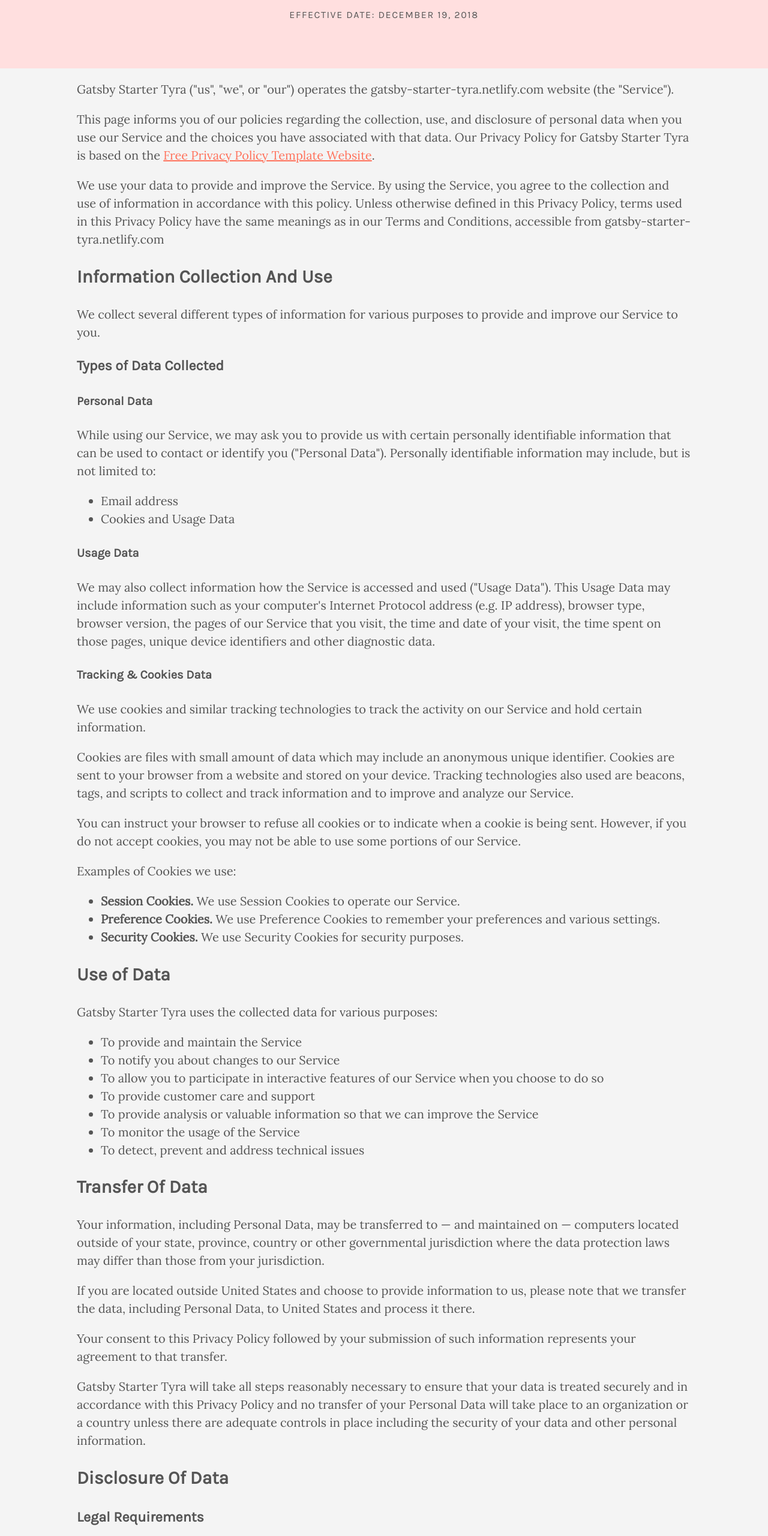
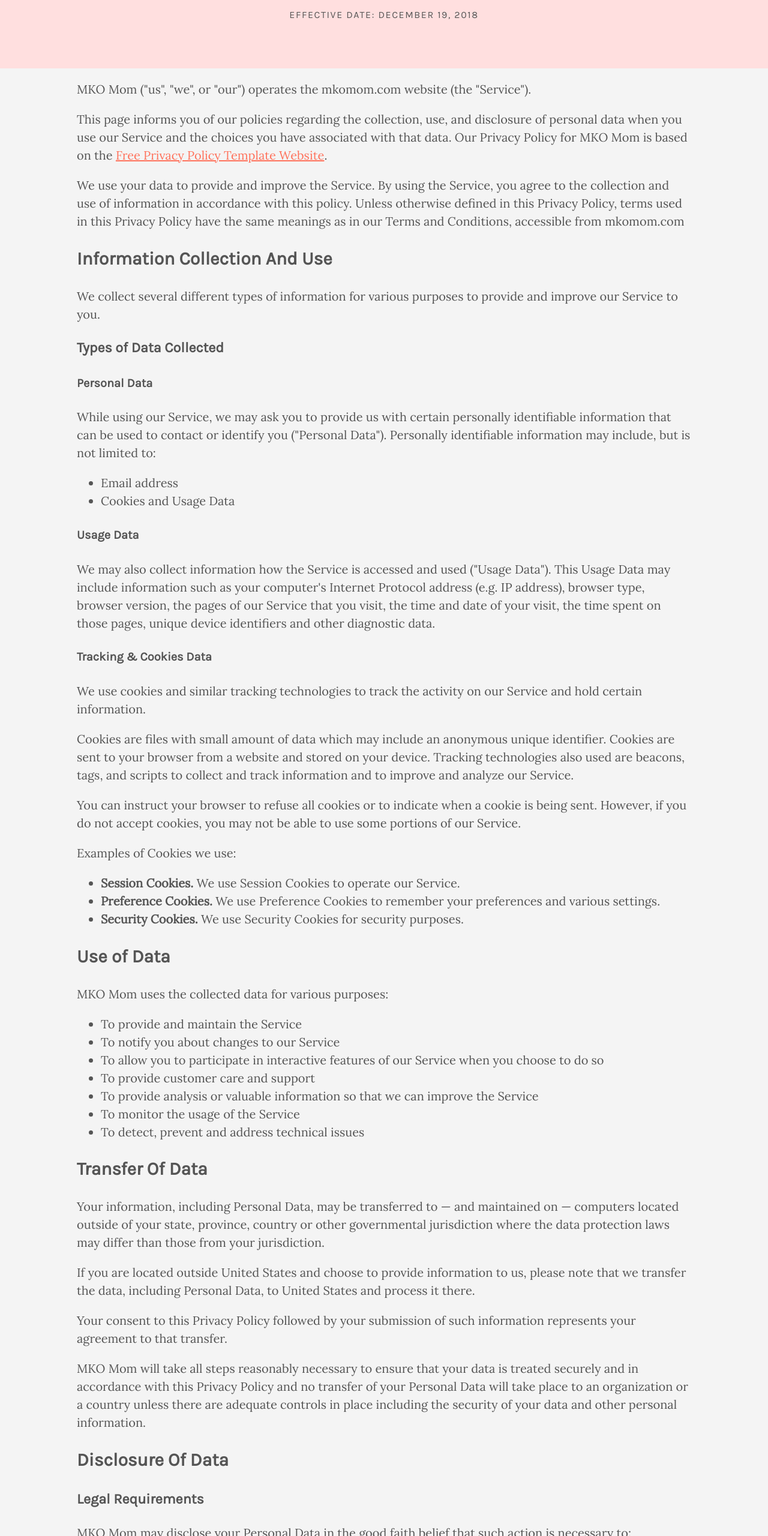
Before and after one commit to chrisotto6/mkomom, a Gatsby site: page /privacy in a window 1280 px wide. Shown: the part 240-2800 px from the top of the page at 60% size. Built offline with nearby package versions, Linux system fonts and the light colour scheme; Gatsby itself is replaced by a stand-in of ours.

Commit message:
Resolves #13 fixing the privacy policy and one other mention of Tyra

```diff
--- a/src/homepage/components/about.js
+++ b/src/homepage/components/about.js
@@ -21,7 +21,7 @@
           to="/about"
           className="mt3 db no-underline ph5 pv3 sans-serif near-white bg-dark-gray ttu tracked b hover-bg-mid-gray"
         >
-          About Tyra
+          About Maddie
         </Link>
       </div>
     )}
--- a/src/pages/privacy.js
+++ b/src/pages/privacy.js
@@ -15,14 +15,11 @@
       <p className="db sans-serif f5 tracked ttu tc">Effective date: December 19, 2018</p>
     </div>
     <div className="lh-copy f4 serif mw8 center">
-      <p>
-        Gatsby Starter Tyra ("us", "we", or "our") operates the gatsby-starter-tyra.netlify.com
-        website (the "Service").
-      </p>
+      <p>MKO Mom ("us", "we", or "our") operates the mkomom.com website (the "Service").</p>
       <p>
         This page informs you of our policies regarding the collection, use, and disclosure of
         personal data when you use our Service and the choices you have associated with that data.
-        Our Privacy Policy for Gatsby Starter Tyra is based on the{' '}
+        Our Privacy Policy for MKO Mom is based on the{' '}
         <a
           className="light-red"
           href="https://www.freeprivacypolicy.com/blog/sample-privacy-policy-template/"
@@ -35,7 +32,7 @@
         We use your data to provide and improve the Service. By using the Service, you agree to the
         collection and use of information in accordance with this policy. Unless otherwise defined
         in this Privacy Policy, terms used in this Privacy Policy have the same meanings as in our
-        Terms and Conditions, accessible from gatsby-starter-tyra.netlify.com
+        Terms and Conditions, accessible from mkomom.com
       </p>
       <h2 className="sans-serif">Information Collection And Use</h2>
       <p>
@@ -91,7 +88,7 @@
         </li>
       </ul>
       <h2 className="sans-serif">Use of Data</h2>
-      <p>Gatsby Starter Tyra uses the collected data for various purposes:</p>
+      <p>MKO Mom uses the collected data for various purposes:</p>
       <ul>
         <li>To provide and maintain the Service</li>
         <li>To notify you about changes to our Service</li>
@@ -120,20 +117,20 @@
         represents your agreement to that transfer.
       </p>
       <p>
-        Gatsby Starter Tyra will take all steps reasonably necessary to ensure that your data is
-        treated securely and in accordance with this Privacy Policy and no transfer of your Personal
-        Data will take place to an organization or a country unless there are adequate controls in
-        place including the security of your data and other personal information.
+        MKO Mom will take all steps reasonably necessary to ensure that your data is treated
+        securely and in accordance with this Privacy Policy and no transfer of your Personal Data
+        will take place to an organization or a country unless there are adequate controls in place
+        including the security of your data and other personal information.
       </p>
       <h2 className="sans-serif">Disclosure Of Data</h2>
       <h3 className="sans-serif">Legal Requirements</h3>
       <p>
-        Gatsby Starter Tyra may disclose your Personal Data in the good faith belief that such
-        action is necessary to:
+        MKO Mom may disclose your Personal Data in the good faith belief that such action is
+        necessary to:
       </p>
       <ul>
         <li>To comply with a legal obligation</li>
-        <li>To protect and defend the rights or property of Gatsby Starter Tyra</li>
+        <li>To protect and defend the rights or property of MKO Mom</li>
         <li>To prevent or investigate possible wrongdoing in connection with the Service</li>
         <li>To protect the personal safety of users of the Service or the public</li>
         <li>To protect against legal liability</li>
```
